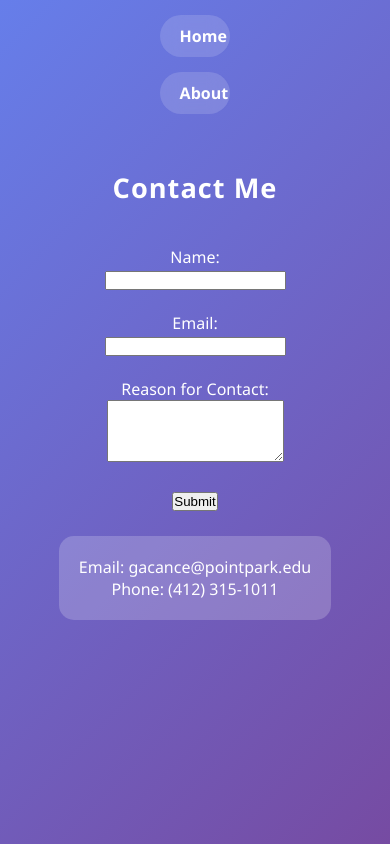
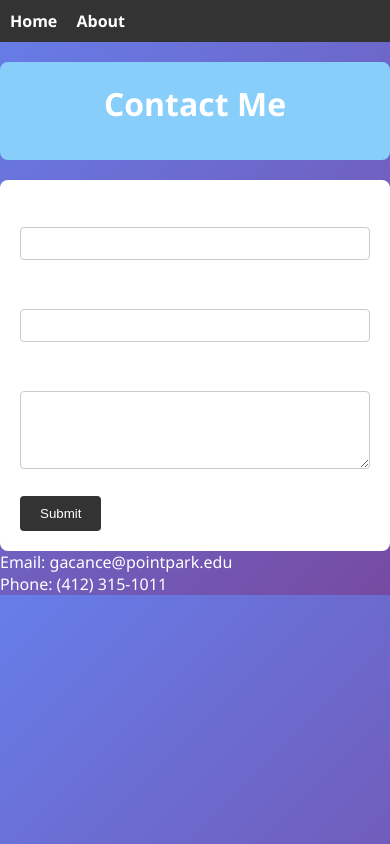
Before and after one commit to alexiskrazy1/AP, a website: page Module3/public/contact.html in a window 390 px wide. Drawn offline with Linux system fonts and the light colour scheme.

Commit message:
Changing my js website

```diff
--- a/Module3/public/css/styles.css
+++ b/Module3/public/css/styles.css
@@ -9,148 +9,93 @@
 body {
     font-family: 'Segoe UI', Tahoma, Geneva, Verdana, sans-serif;
     background: linear-gradient(135deg, #667eea, #764ba2);
-    color: #fff;
-    min-height: 100vh;
-    display: flex;
-    flex-direction: column;
-    align-items: center;   /* ADD THIS */
-    text-align: center;    /* ADD THIS */
+    color: #fff;/* Basic Reset */
+* {
+    margin: 0;
+    padding: 0;
+    box-sizing: border-box;
 }
 
-
-/* ===== HEADER ===== */
-header {
-    text-align: center;
-    padding: 40px 20px;
+body {
+    font-family: Arial, sans-serif;
+    line-height: 1.6;
+    background-color: #f4f4f4;
+    color: #333;
+    padding: 0 20px;
 }
 
-header h1 {
-    font-size: 2.5rem;
-    letter-spacing: 1px;
-}
-
-/* ===== NAVIGATION ===== */
 nav {
-    display: flex;
-    justify-content: center;
-    gap: 30px;
-    padding: 15px;
-    flex-wrap: wrap;
+    background-color: #333;
+    padding: 10px;
+    margin-bottom: 20px;
 }
 
 nav a {
+    color: white;
+    margin-right: 15px;
     text-decoration: none;
-    color: white;
-    font-weight: 600;
-    padding: 10px 20px;
-    border-radius: 30px;
-    background: rgba(255, 255, 255, 0.15);
-    backdrop-filter: blur(10px);
-    transition: all 0.3s ease;
+    font-weight: bold;
 }
 
 nav a:hover {
-    background: white;
-    color: #764ba2;
-    transform: translateY(-3px);
+    text-decoration: underline;
 }
 
-/* ===== MAIN CONTAINER ===== */
-.container {
-    flex: 1;
-    width: 90%;
-    max-width: 900px;
-    margin: 40px auto;
-    padding: 40px;
-    background: rgba(255, 255, 255, 0.15);
-    backdrop-filter: blur(15px);
-    border-radius: 20px;
-    box-shadow: 0 15px 35px rgba(0, 0, 0, 0.2);
+header {
+    background-color: #87cefa;
+    padding: 20px;
+    margin-bottom: 20px;
     text-align: center;
-    animation: fadeIn 0.8s ease-in-out;
+    border-radius: 8px;
 }
 
-.container h2 {
-    margin-bottom: 20px;
-    font-size: 2rem;
+main {
+    max-width: 800px;
+    margin: auto;
+    margin-bottom: 40px;
 }
 
-.container p {
+h1, h2 {
     margin-bottom: 15px;
-    line-height: 1.6;
-    font-size: 1.1rem;
 }
 
-/* ===== CONTACT BOX ===== */
-.contact-info {
-    margin-top: 25px;
-    padding: 20px;
-    background: rgba(255, 255, 255, 0.2);
-    border-radius: 15px;
+ul {
+    margin-left: 20px;
+    margin-bottom: 20px;
 }
 
-/* ===== FOOTER ===== */
+form {
+    background-color: #fff;
+    padding: 20px;
+    border-radius: 8px;
+}
+
+input, textarea {
+    width: 100%;
+    padding: 8px;
+    margin-top: 5px;
+    border: 1px solid #ccc;
+    border-radius: 4px;
+}
+
+button {
+    padding: 10px 20px;
+    background-color: #333;
+    color: white;
+    border: none;
+    border-radius: 4px;
+    cursor: pointer;
+}
+
+button:hover {
+    background-color: #555;
+}
+
 footer {
     text-align: center;
-    padding: 20px;
-    font-size: 0.9rem;
-    background: rgba(0, 0, 0, 0.2);
+    margin-top: 40px;
+    padding: 10px;
+    background-color: #333;
+    color: white;
+    border-radius: 8px;
 }
-
-/* ===== ANIMATION ===== */
-@keyframes fadeIn {
-    from {
-        opacity: 0;
-        transform: translateY(20px);
-    }
-    to {
-        opacity: 1;
-        transform: translateY(0);
-    }
-}
-
-/* ===== RESPONSIVE DESIGN ===== */
-
-/* Tablets */
-@media (max-width: 768px) {
-    header h1 {
-        font-size: 2rem;
-    }
-
-    .container {
-        padding: 25px;
-    }
-
-    .container h2 {
-        font-size: 1.6rem;
-    }
-
-    nav {
-        gap: 15px;
-    }
-}
-
-/* Mobile */
-@media (max-width: 480px) {
-    header h1 {
-        font-size: 1.7rem;
-    }
-
-    nav {
-        flex-direction: column;
-        align-items: center;
-    }
-
-    nav a {
-        width: 80%;
-        text-align: center;
-    }
-
-    .container {
-        padding: 20px;
-    }
-
-    .container p {
-        font-size: 1rem;
-    }
-}
```
